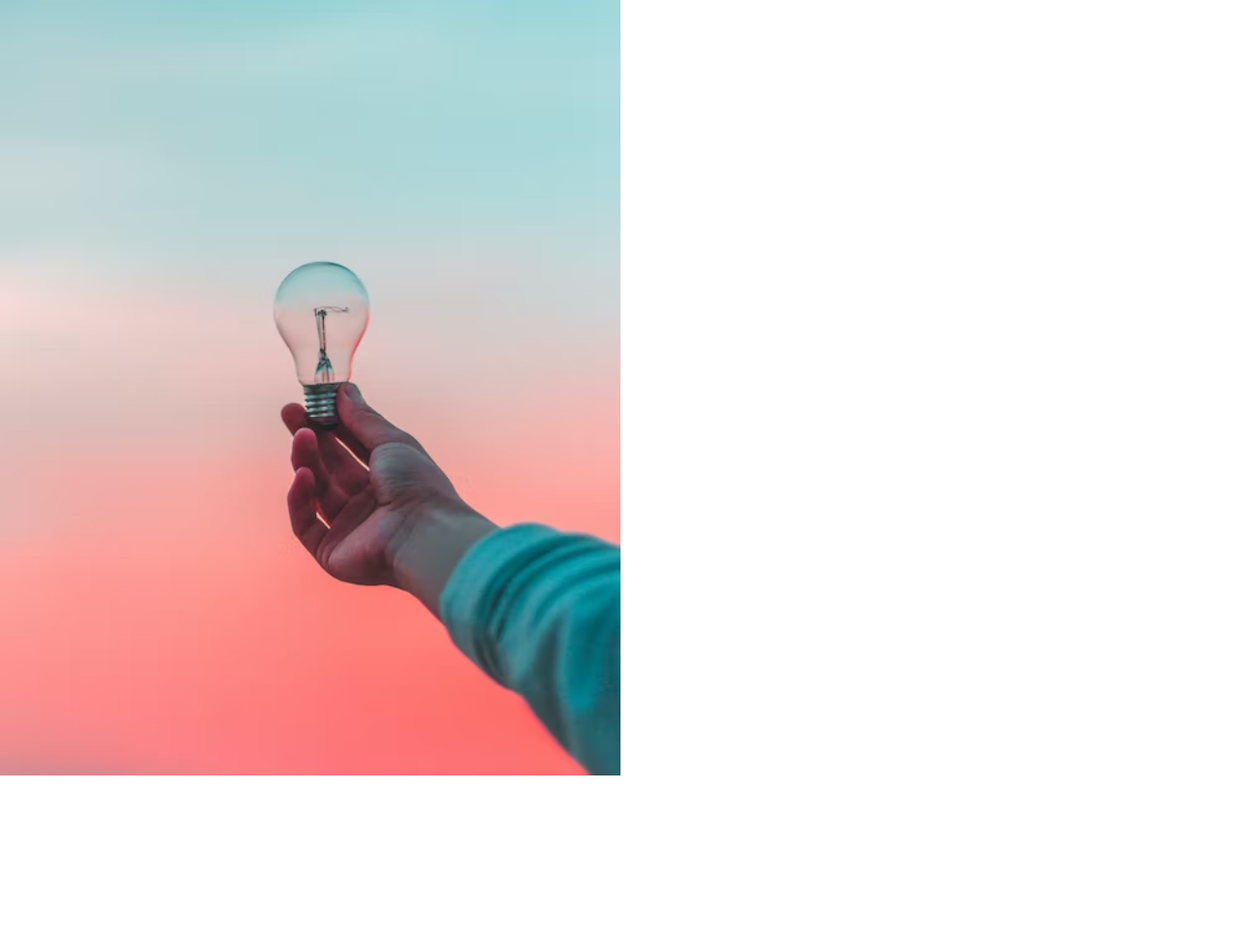
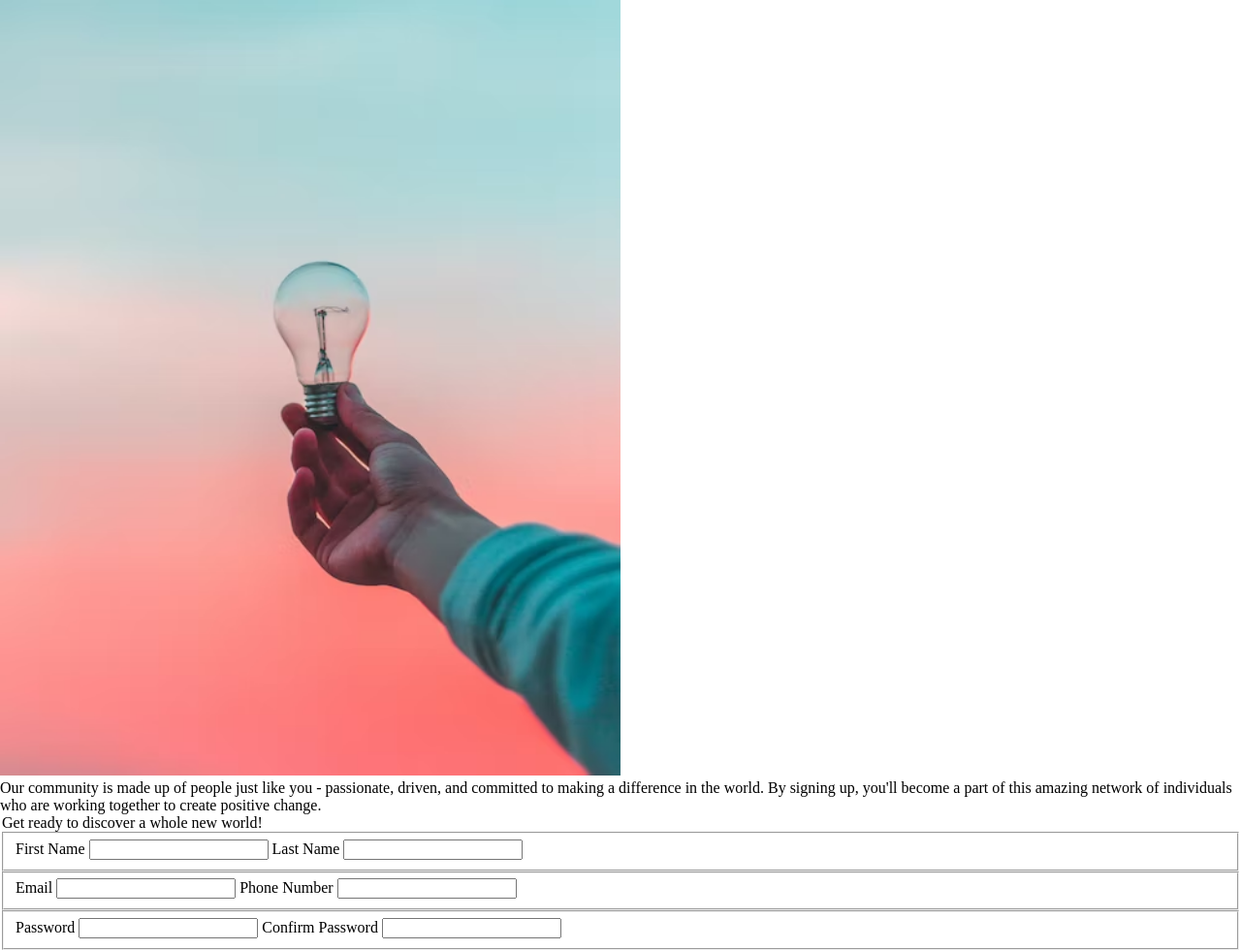
Before and after one commit to sai-ram-pendyala/login-page, a plain HTML site: page index.html in a window 1280 px wide. Shown: the whole page at 97% size. Before the commit the page ends 804 px from the top, so only its background shows below. Drawn offline with Linux system fonts and the light colour scheme.

Commit message:
Add basic form structure

```diff
--- a/index.html
+++ b/index.html
@@ -9,5 +9,29 @@
 </head>
 <body>
     <img id="background" src="photo-1493612276216-ee3925520721.avif" alt="background-image"/>
+    <div>
+        Our community is made up of people just like you - passionate, driven, and committed to making a difference in the world. By signing up, you'll become a part of this amazing network of individuals who are working together to create positive change.
+    </div>
+    <form>
+        <legend>Get ready to discover a whole new world!</legend>
+        <fieldset>
+            <label for="fname">First Name</label>
+            <input type="text" id="fname" name="fname">
+            <label for="lname">Last Name</label>
+            <input type="text" id="lname" name="lname">
+        </fieldset>
+        <fieldset>
+            <label for="email">Email</label>
+            <input type="email" id="email" name="email">
+            <label for="mobilenumber">Phone Number</label>
+            <input type="text" id="mobilenumber" name="mobilenumber" minlength="10" maxlength="10">
+        </fieldset>
+        <fieldset>
+            <label for="password">Password</label>
+            <input type="password" id="password" name="password">
+            <label for="confirmed-password">Confirm Password</label>
+            <input type="password" id="confirmed-password" name="confirmed-password">
+        </fieldset>
+    </form>
 </body>
 </html>
```
